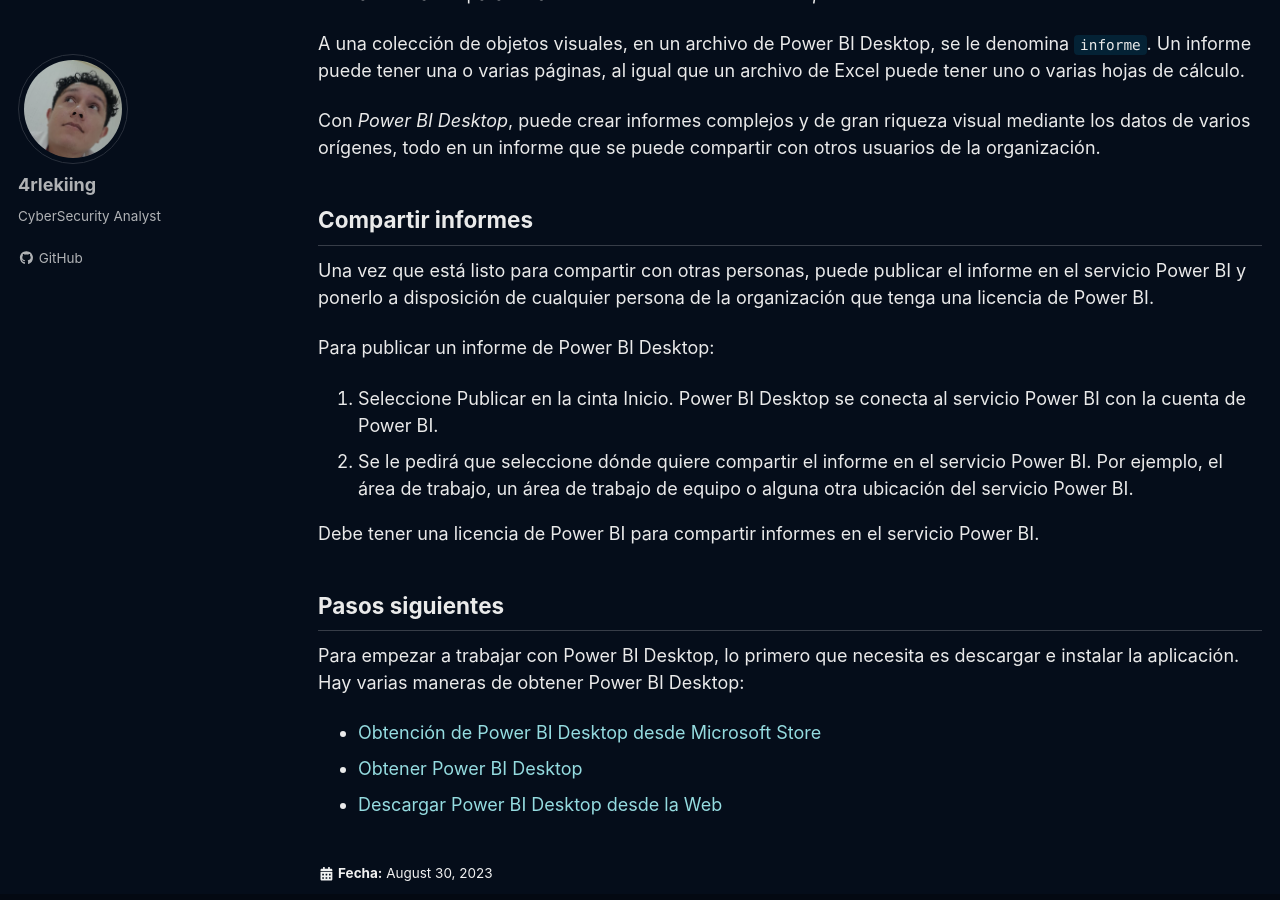
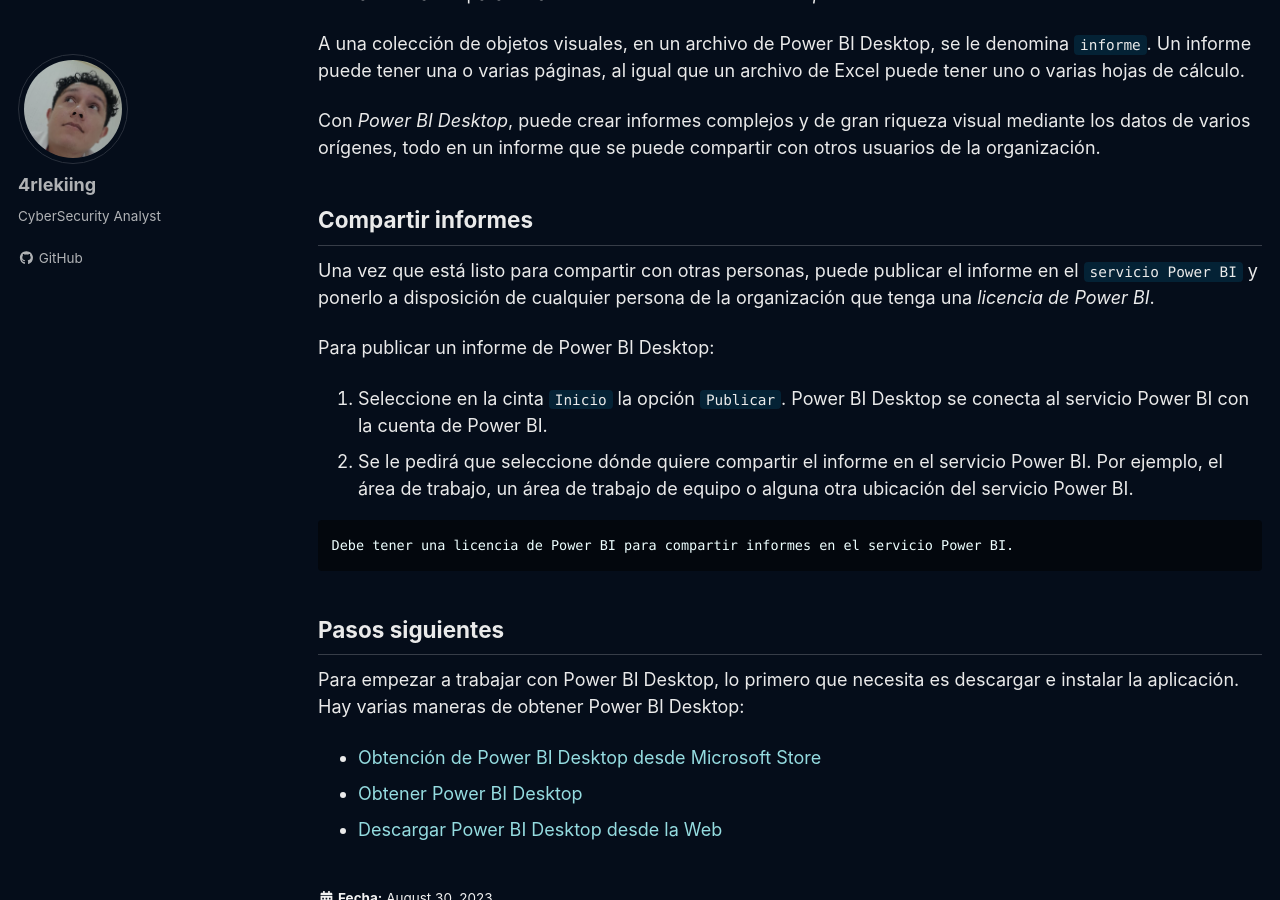
Before and after one commit to 4rleking/powerbi.github.io, a Jekyll site: the page built from _posts/2023-08-02-Power_BI_Desktop.md, in a window 1280 px wide and 900 px high, scrolled down 6734 px. Built offline with Jekyll 4.4.1, drawn with Linux system fonts in a browser that asks for light colours; cached includes are drawn as plain includes; a script that is not in the unit is left out.

Commit message:
Update 2023-08-02-Power_BI_Desktop.md

````diff
--- a/_posts/2023-08-02-Power_BI_Desktop.md
+++ b/_posts/2023-08-02-Power_BI_Desktop.md
@@ -125,14 +125,16 @@
 
 ## Compartir informes
 
-Una vez que está listo para compartir con otras personas, puede publicar el informe en el servicio Power BI y ponerlo a disposición de cualquier persona de la organización que tenga una licencia de Power BI.
+Una vez que está listo para compartir con otras personas, puede publicar el informe en el `servicio Power BI` y ponerlo a disposición de cualquier persona de la organización que tenga una *licencia de Power BI*.
 
 Para publicar un informe de Power BI Desktop:
 
-1. Seleccione Publicar en la cinta Inicio. Power BI Desktop se conecta al servicio Power BI con la cuenta de Power BI.
+1. Seleccione en la cinta `Inicio` la opción `Publicar`. Power BI Desktop se conecta al servicio Power BI con la cuenta de Power BI.
 2. Se le pedirá que seleccione dónde quiere compartir el informe en el servicio Power BI. Por ejemplo, el área de trabajo, un área de trabajo de equipo o alguna otra ubicación del servicio Power BI.
 
+```text
 Debe tener una licencia de Power BI para compartir informes en el servicio Power BI.
+```
 
 ## Pasos siguientes
 
````
